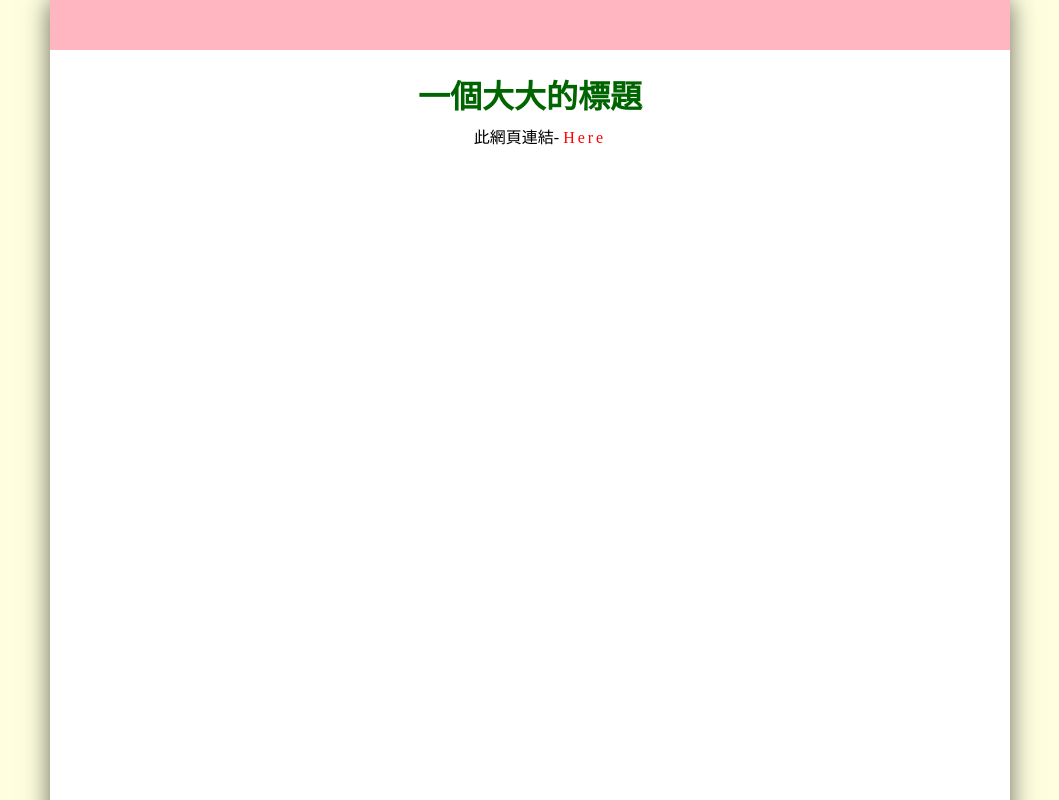
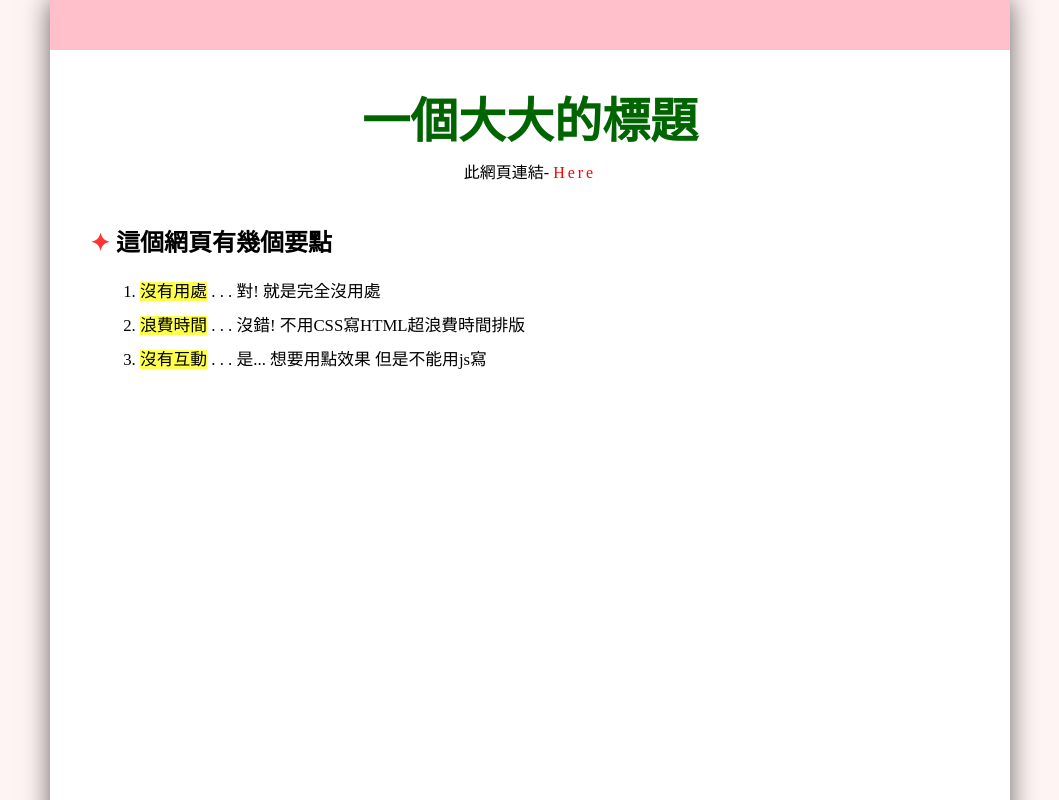
Before and after one commit to hrctn07/hrctn07.github.io, a plain HTML site: page index.html in a window 1280 px wide. Shown: the top 800 px of the page, without its empty margins (110-1169 px from the left). Drawn offline with Linux system fonts and the light colour scheme.

Commit message:
Update index.html

```diff
--- a/index.html
+++ b/index.html
@@ -12,7 +12,7 @@
 <!-- -image:url('https://i.imgur.com/scWyuIb.jpg') -->
 
 
-<body id="Top" style="background-color:lightyellow;margin: 0;">
+<body id="Top" style="background-color:hsla(0, 100%, 80%, 10%);margin: 0;">
 
 <div style="width: 960px;
   margin: auto;
@@ -21,16 +21,23 @@
 
 
   <div style="height:50px;
-    background-color:lightpink">
+    background-color:pink">
   </div>
 
-  <h1 style="color:darkgreen" align="center" title="標題">一個大大的標題</h1>
+  <h1 style="color:darkgreen;font-size:3em" align="center" title="就是個無辜的標題">一個大大的標題</h1>
 
-  <div style="margin-left: 20px;">
+  <p align="center" style="margin-top: -25px">此網頁連結-
+  <a href="https://bit.ly/2RFiAk0" style="text-decoration:none;
+     color:red;letter-spacing: 3px;" title="連結至網站">Here</a></p>
 
-    <p align="center" style="margin-top: -15px;">此網頁連結-
-    <a href="https://bit.ly/2RFiAk0"
-    style="text-decoration:none;color:red;letter-spacing: 3px;">Here</a></p>
+  <div style="margin-left: 40px;margin-top: 40px;">
+
+    <h2 title="要點說明"><span style="color:#ff3333">✦</span> 這個網頁有幾個要點</h2>
+    <ol style="margin-left: 10px;font-size:105%">
+	<li><mark style="background-color:#ffff4d">沒有用處</mark>  . . . 對! 就是完全沒用處</li>
+	<li style="margin-top:10px;"><mark style="background-color:#ffff4d">浪費時間</mark> . . . 沒錯! 不用CSS寫HTML超浪費時間排版</li>
+	<li style="margin-top:10px;"><mark style="background-color:#ffff4d">沒有互動</mark> . . . 是... 想要用點效果 但是不能用<span title="JavaScript">js</span>寫</li>
+    </ol>
 
   </div>
 
```
